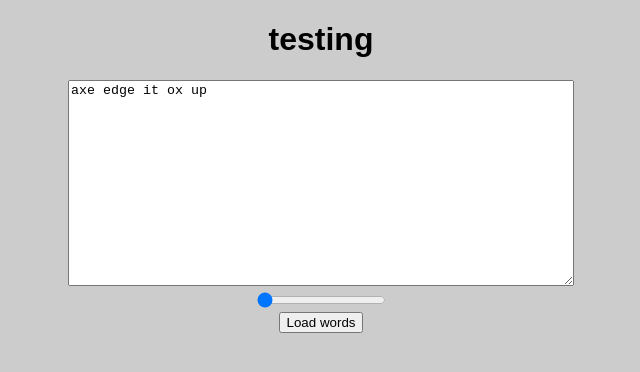
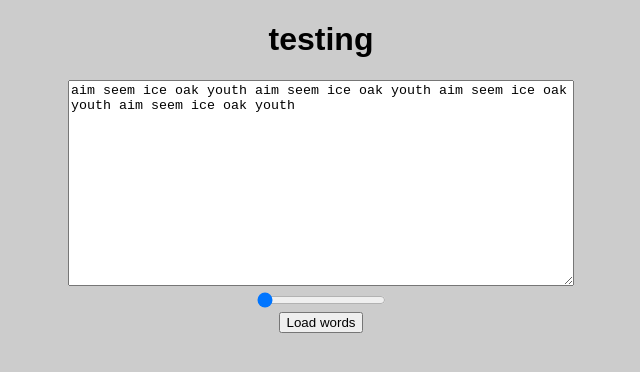
Before and after one commit to mattybrad/jed, a React app: page / in a window 1280 px wide. Shown: the top 372 px of the page, without its empty margins (319-959 px from the left). Built offline with nearby package versions, Linux system fonts and the light colour scheme.

Commit message:
dipthongs working okay

```diff
--- a/src/components/Singer/Formants.js
+++ b/src/components/Singer/Formants.js
@@ -7,5 +7,5 @@ export default {
   "IH": [390,1990,2550],
   "IY": [300,2300,2550],
   "UH": [300,750,2550],
-  "UW": [390,1990,2550],
+  "UW": [300,500,2550],
 }
--- a/src/pages/Home/index.jsx
+++ b/src/pages/Home/index.jsx
@@ -9,7 +9,7 @@ export default class Home extends React.Component {
   constructor(props) {
     super(props);
     this.state = {
-      rawWords: "axe edge it ox up",
+      rawWords: "aim seem ice oak youth aim seem ice oak youth aim seem ice oak youth aim seem ice oak youth",
       sliderValue: 0,
       syllableProgress: 0,
       sliderDirectionPositive: true,
```
